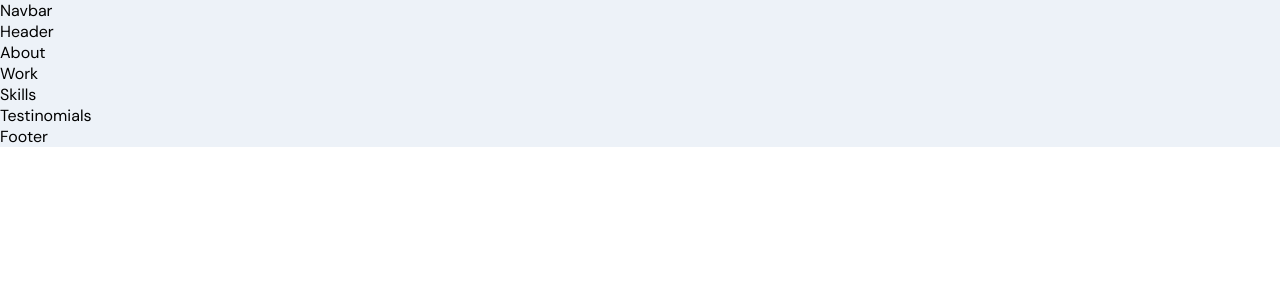
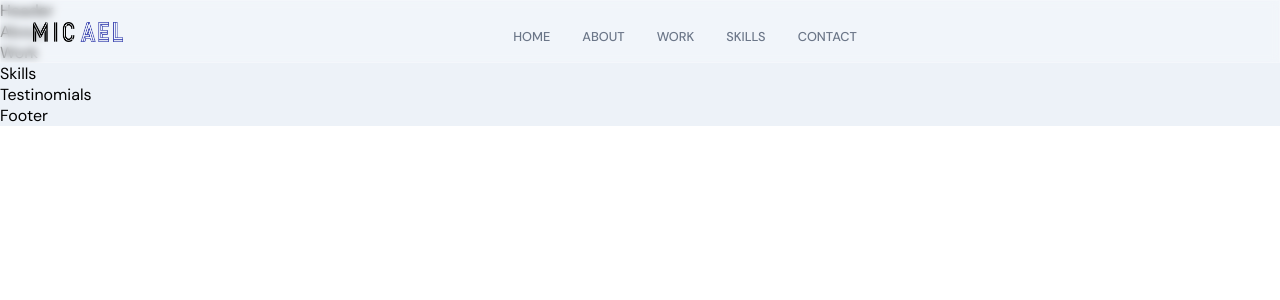
Before and after one commit to ConnectWithNoor/connectwithnoor-portfolio, a Next.js app: page / in a window 1280 px wide. Shown: the top 300 px of the page. Built offline with nearby package versions, Linux system fonts and the light colour scheme.

Commit message:
navbar component

```diff
--- a/app/{components}/navbar/navbar.scss
+++ b/app/{components}/navbar/navbar.scss
@@ -0,0 +1,158 @@
+.app__navbar {
+  width: 100%;
+  display: flex;
+  justify-content: space-between;
+  align-items: center;
+
+  padding: 1rem 2rem;
+  background: rgba(255, 255, 255, 0.25);
+  backdrop-filter: blur(4px);
+  -webkit-backdrop-filter: blur(4px);
+  border: 1px solid rgba(255, 255, 255, 0.18);
+
+  position: fixed;
+  z-index: 2;
+
+  &-logo {
+    display: flex;
+    justify-content: start;
+    align-items: center;
+
+    &-container {
+      position: relative;
+      width: 90px;
+      height: 20px;
+
+      @media screen and (min-width: 2000px) {
+        width: 180px;
+        height: 40px;
+      }
+    }
+  }
+
+  &-links {
+    flex: 1;
+    display: flex;
+    justify-content: center;
+    align-items: center;
+
+    li {
+      margin: 0 1rem;
+      cursor: pointer;
+
+      flex-direction: column;
+
+      div {
+        width: 5px;
+        height: 5px;
+        background: transparent;
+        border-radius: 50%;
+        margin-bottom: 5px;
+      }
+
+      a {
+        color: var((--gray-color));
+        text-decoration: none;
+        text-transform: uppercase;
+        font-weight: 500;
+        transition: all 0.3s ease-in-out;
+
+        &:hover {
+          color: var(--secondary-color);
+        }
+      }
+
+      &:hover {
+        div {
+          background: var(--secondary-color);
+        }
+      }
+    }
+
+    @media screen and (max-width: 900px) {
+      display: none;
+    }
+  }
+
+  &-menu {
+    width: 35px;
+    height: 35px;
+    border-radius: 50%;
+    position: relative;
+
+    display: flex;
+    justify-content: center;
+    align-items: center;
+    background: var(--secondary-color);
+
+    svg {
+      width: 70%;
+      height: 70%;
+      color: var(--white-color);
+    }
+
+    div {
+      position: fixed;
+      top: 0;
+      bottom: 0;
+      right: 0;
+      z-index: 5;
+      padding: 1rem;
+      width: 80%;
+      height: 100vh;
+
+      display: flex;
+      justify-content: flex-end;
+      align-items: flex-end;
+      flex-direction: column;
+      background: url('../../{assets}/bgWhite.png');
+      background-color: var(--white-color);
+      background-size: cover;
+      background-repeat: repeat;
+
+      box-shadow: 0 0 20px rgba(168, 168, 168, 0.15);
+
+      svg {
+        width: 35px;
+        height: 35px;
+        color: var(--secondary-color);
+        margin: 0.5rem 1rem;
+      }
+
+      ul {
+        list-style: none;
+        margin: 0;
+        padding: 0;
+        height: 100%;
+        width: 100%;
+
+        display: flex;
+        justify-content: flex-start;
+        align-items: flex-start;
+        flex-direction: column;
+
+        li {
+          margin: 1rem;
+
+          a {
+            text-decoration: none;
+            color: var(--gray-color);
+            font-size: 1rem;
+            text-transform: uppercase;
+            font-weight: 500;
+
+            transition: all 0.3s ease-in-out;
+
+            &:hover {
+              color: var(--secondary-color);
+            }
+          }
+        }
+      }
+    }
+
+    @media screen and (min-width: 900px) {
+      display: none;
+    }
+  }
+}
--- a/app/{components}/navbar/navbar.tsx
+++ b/app/{components}/navbar/navbar.tsx
@@ -1,7 +1,29 @@
+import Image from 'next/image';
+
 import './navbar.scss';
+import NavbarResponsive from './navbarResponsive';
 
 function Navbar() {
-  return <div>Navbar</div>;
+  return (
+    <nav className='app__navbar'>
+      {/* logo */}
+      <div className='app__navbar-logo'>
+        <div className='app__navbar-logo-container'>
+          <Image src='/logo.png' alt='logo' fill />
+        </div>
+      </div>
+      {/* nav */}
+      <ul className='app__navbar-links'>
+        {['home', 'about', 'work', 'skills', 'contact'].map((item, index) => (
+          <li key={item + index} className='app__flex p-text'>
+            <div />
+            <a href={`#${item}`}>{item}</a>
+          </li>
+        ))}
+      </ul>
+      <NavbarResponsive />
+    </nav>
+  );
 }
 
 export default Navbar;
--- /dev/null
+++ b/app/{components}/navbar/navbarResponsive.tsx
@@ -0,0 +1,58 @@
+'use client';
+import { useState } from 'react';
+import { HiMenuAlt4, HiX } from 'react-icons/hi';
+import { motion, AnimatePresence, Variants } from 'framer-motion';
+
+import './navbar.scss';
+
+const motionVariance: Variants = {
+  hidden: {
+    opacity: 0,
+    x: 300,
+  },
+  show: {
+    x: 0,
+    opacity: 1,
+    transition: { duration: 0.85, ease: 'easeOut' },
+  },
+  exit: {
+    x: 300,
+    opacity: 0,
+    transition: { duration: 0.85, ease: 'easeOut' },
+  },
+};
+
+function NavbarResponsive() {
+  const [toggle, setToggle] = useState(false);
+
+  return (
+    <div className='app__navbar-menu'>
+      <HiMenuAlt4 onClick={() => setToggle(true)} />
+      <AnimatePresence>
+        {toggle && (
+          <motion.div
+            variants={motionVariance}
+            initial='hidden'
+            whileInView='show'
+            exit='exit'
+          >
+            <HiX onClick={() => setToggle(false)} />
+            <ul>
+              {['home', 'about', 'work', 'skills', 'contact'].map(
+                (item, index) => (
+                  <li key={item + index}>
+                    <a href={`#${item}`} onClick={() => setToggle(false)}>
+                      {item}
+                    </a>
+                  </li>
+                )
+              )}
+            </ul>
+          </motion.div>
+        )}
+      </AnimatePresence>
+    </div>
+  );
+}
+
+export default NavbarResponsive;
```
Also changed, not shown: app/{assets}/bgWhite.png (renamed from public/bgWhite.png).
